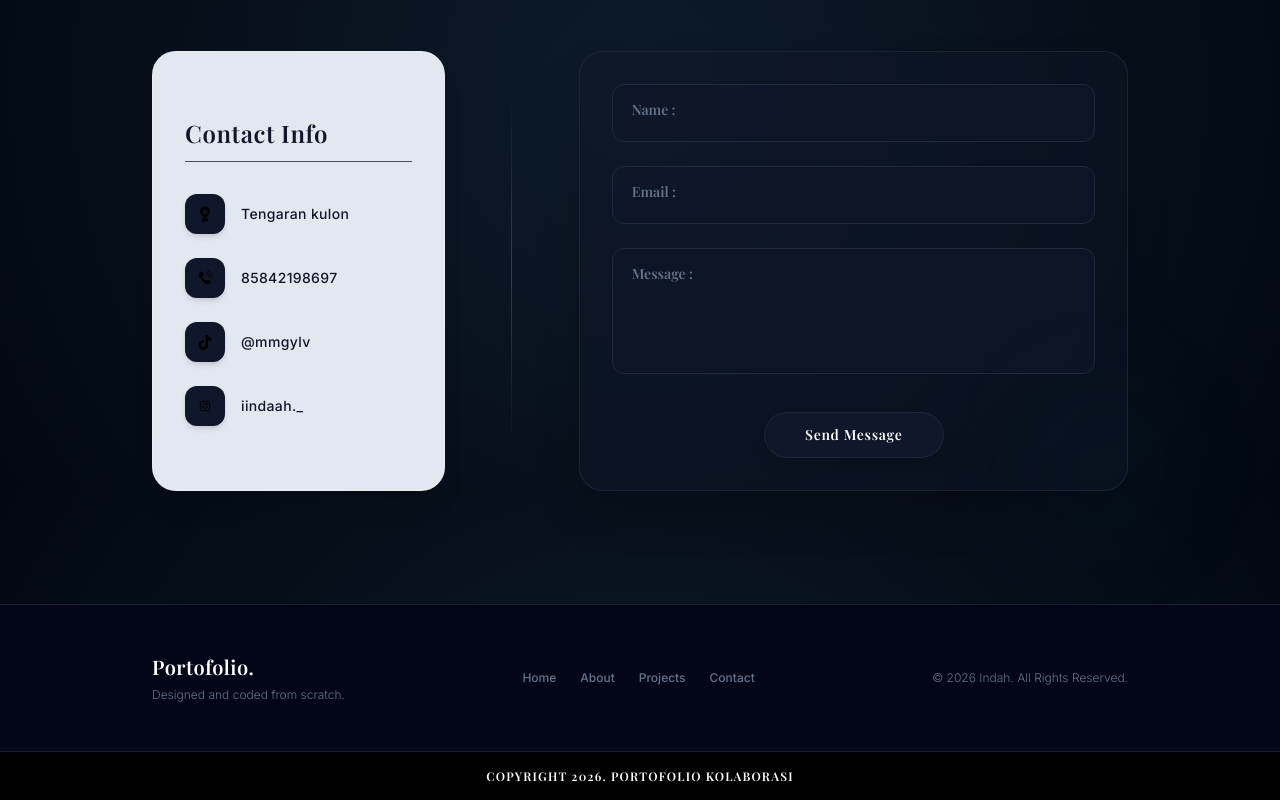
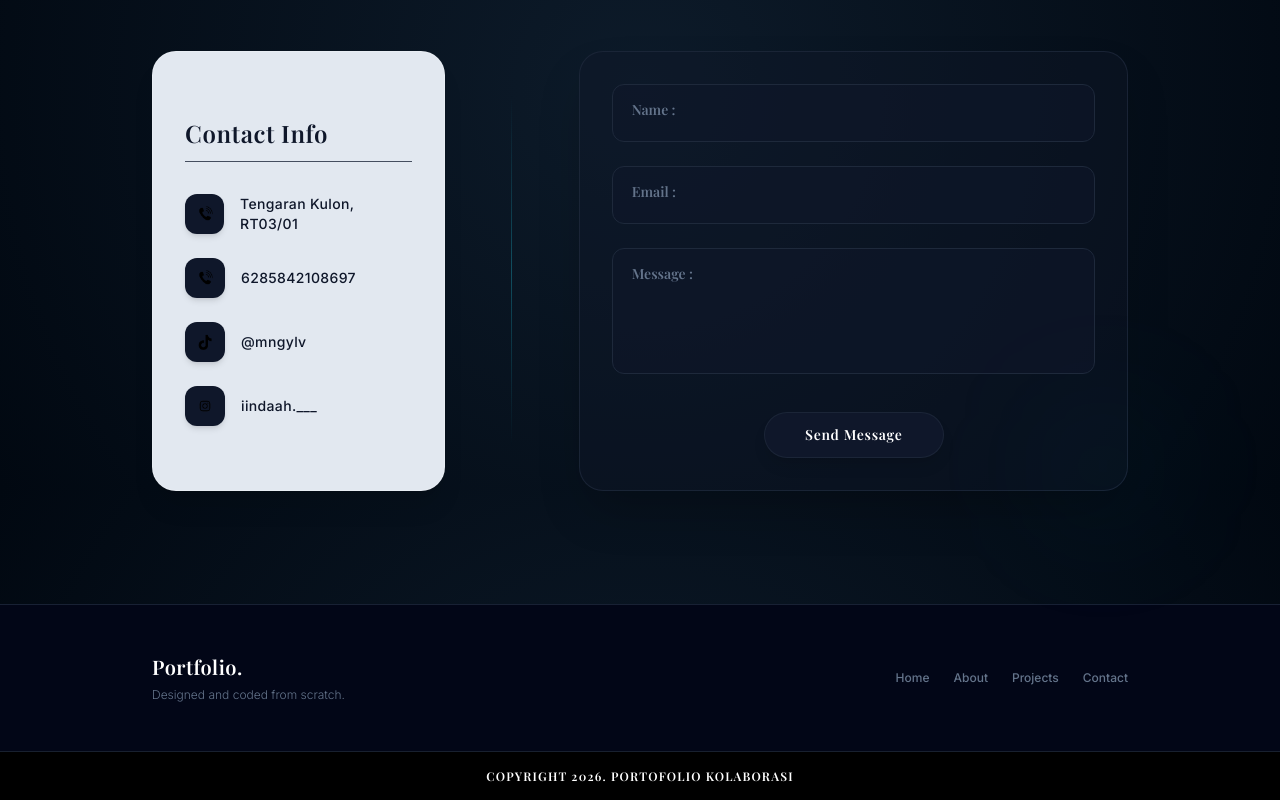
Before and after one commit to indahkhoirunnisa3625-arch/portofolio-pribadi, a plain HTML site: page index.html in a window 1280 px wide. Shown: the part 3512-4312 px from the top of the page. Drawn offline with nearby package versions, Linux system fonts and the light colour scheme; a web font is replaced by a local one.

Commit message:
Update index.html

```diff
--- a/index.html
+++ b/index.html
@@ -3,7 +3,7 @@
 <head>
     <meta charset="UTF-8">
     <meta name="viewport" content="width=device-width, initial-scale=1.0">
-    <title>Indah Khoirunisa | Portfolio</title>
+    <title>document</title>
     <script src="https://cdn.tailwindcss.com"></script>
     <link rel="preconnect" href="https://fonts.googleapis.com">
     <link rel="preconnect" href="https://fonts.gstatic.com" crossorigin>
@@ -12,7 +12,6 @@
 </head>
 <body class="min-h-screen overflow-x-hidden relative">
 
-    <!-- ===================== NAVBAR ===================== -->
     <header id="main-navbar" class="fixed top-0 left-0 w-full z-50 transition-all duration-300">
         <nav class="max-w-7xl mx-auto px-6 py-5 flex justify-between items-center">
 
@@ -38,7 +37,7 @@
         </nav>
     </header>
 
-    <!-- ===================== HERO ===================== -->
+    <!--Hero-->
     <main id="home" class="relative min-h-screen flex items-center z-10 px-6 max-w-7xl mx-auto grid grid-cols-1 md:grid-cols-12 gap-12 pt-28 pb-16">
         <div class="md:col-span-7 flex flex-col justify-center text-left space-y-6 order-2 md:order-1">
             <span class="text-cyan-400 text-xs sm:text-sm font-semibold tracking-widest uppercase reveal">
@@ -72,12 +71,12 @@
         </div>
     </main>
 
-    <!-- Divider -->
+    <!--garis batas-->
     <div class="w-full max-w-5xl mx-auto px-6 reveal">
         <div class="w-full h-[1px]" style="background: linear-gradient(to right, transparent, var(--divider), transparent);"></div>
     </div>
 
-    <!-- ===================== ABOUT ===================== -->
+    <!--About-->
     <section id="about" class="min-h-screen flex items-center z-10 px-6 max-w-7xl mx-auto grid grid-cols-1 md:grid-cols-12 gap-12 pt-24 pb-20">
 
         <div class="md:col-span-5 flex items-center justify-center relative reveal">
@@ -125,7 +124,7 @@
         <div class="w-full h-[1px]" style="background: linear-gradient(to right, transparent, var(--divider), transparent);"></div>
     </div>
 
-    <!-- ===================== SKILL ===================== -->
+    <!--Skill-->
     <section id="skill" class="min-h-screen flex flex-col justify-center z-10 px-6 max-w-5xl mx-auto pt-24 pb-20">
 
         <div class="flex flex-col items-center text-center mb-16 reveal">
@@ -139,7 +138,7 @@
 
             <div class="md:col-span-8 space-y-6">
 
-                <!-- HTML -->
+                <!--Skill Html-->
                 <div class="skill-item reveal" data-percent="90">
                     <div class="flex justify-between items-center mb-2">
                         <span class="text-dyn-primary font-mono tracking-widest text-sm font-medium">HTML</span>
@@ -150,7 +149,7 @@
                     </div>
                 </div>
 
-                <!-- CSS -->
+                <!--Skill Css-->
                 <div class="skill-item reveal delay-1" data-percent="80">
                     <div class="flex justify-between items-center mb-2">
                         <span class="text-dyn-primary font-mono tracking-widest text-sm font-medium">CSS</span>
@@ -161,7 +160,7 @@
                     </div>
                 </div>
 
-                <!-- JS -->
+                <!--Skill JavaScript-->
                 <div class="skill-item reveal delay-2" data-percent="40">
                     <div class="flex justify-between items-center mb-2">
                         <span class="text-dyn-primary font-mono tracking-widest text-sm font-medium">JAVASCRIPT</span>
@@ -172,7 +171,7 @@
                     </div>
                 </div>
 
-                <!-- Tailwind -->
+                <!--Skill Tailwind-->
                 <div class="skill-item reveal delay-3" data-percent="40">
                     <div class="flex justify-between items-center mb-2">
                         <span class="text-dyn-primary font-mono tracking-widest text-sm font-medium">TAILWIND CSS</span>
@@ -183,7 +182,7 @@
                     </div>
                 </div>
 
-                <!-- Figma -->
+                <!--Skill FIgma-->
                 <div class="skill-item reveal" data-percent="75" style="transition-delay:400ms">
                     <div class="flex justify-between items-center mb-2">
                         <span class="text-dyn-primary font-mono tracking-widest text-sm font-medium">FIGMA</span>
@@ -196,7 +195,7 @@
 
             </div>
 
-            <!-- Logo Icons -->
+            <!--Skill logo-->
             <div class="md:col-span-4 flex items-center justify-center md:justify-end reveal delay-2">
                 <div class="grid grid-cols-2 gap-6 p-4 rounded-3xl card-dyn shadow-inner">
                     <div class="logo-card-dyn w-20 h-20 flex items-center justify-center rounded-2xl hover:border-orange-500 hover:shadow-[0_0_15px_rgba(244,63,94,0.15)] group">
@@ -224,7 +223,7 @@
         <div class="w-full h-[1px]" style="background: linear-gradient(to right, transparent, var(--divider), transparent);"></div>
     </div>
 
-    <!-- ===================== PROJECT ===================== -->
+    <!--Project-->
     <section id="project" class="min-h-screen flex flex-col justify-center z-10 px-6 max-w-6xl mx-auto pt-24 pb-20">
 
         <div class="flex flex-col items-center text-center mb-16 reveal">
@@ -320,7 +319,7 @@
         <div class="w-full h-[1px]" style="background: linear-gradient(to right, transparent, var(--divider), transparent);"></div>
     </div>
 
-    <!-- ===================== CONTACT ===================== -->
+    <!--Contact-->
     <section id="contact" class="min-h-screen flex flex-col justify-center z-10 px-6 max-w-5xl mx-auto pt-24 pb-20">
 
         <div class="flex flex-col items-center text-center mb-16 reveal">
@@ -330,49 +329,50 @@
 
         <div class="grid grid-cols-1 md:grid-cols-12 gap-8 md:gap-12 items-stretch">
 
-            <!-- Info -->
+            <!--contact info-->
             <div class="md:col-span-4 flex flex-col justify-center reveal">
                 <div class="p-8 rounded-3xl shadow-xl space-y-6 h-full flex flex-col justify-center border transform hover:scale-[1.02] transition-transform duration-300"
                      style="background: var(--bg-contact-box); border-color: var(--border-contact); color: var(--text-contact-box);">
                     <h3 class="font-serif-elegant text-2xl font-bold tracking-wide mb-2 text-center md:text-left pb-3"
                         style="border-bottom: 1px solid var(--border-card);">Contact Info</h3>
 
-                    <div class="flex items-center space-x-4 group cursor-pointer">
+                    <a href="https://goo.gl/maps/KmNKAooab34fs3fDA" target="_blank" class="flex items-center space-x-4 group cursor-pointer no-underline">
                         <div class="contact-icon w-10 h-10 flex items-center justify-center rounded-xl shadow-md">
-                            <img src="asset/logo lokasi.png" class="h-5 w-5" fill="none" viewBox="0 0 24 24" stroke="currentColor"><path stroke-linecap="round" stroke-linejoin="round" stroke-width="2" d="M17.657 16.657L13.414 20.9a1.998 1.998 0 01-2.827 0l-4.244-4.243a8 8 0 1111.314 0z"/><path stroke-linecap="round" stroke-linejoin="round" stroke-width="2" d="M15 11a3 3 0 11-6 0 3 3 0 016 0z"/></svg>
+                            <img src="asset/logo telepon.png" class="h-5 w-5" fill="currentColor" viewBox="0 0 24 24"><path d="M12.525.02c1.31-.02 2.61-.01 3.91-.02.08 1.53.63 3.03 1.6 4.15.91.99 2.22 1.6 3.59 1.75v3.9c-1.42-.05-2.82-.49-4.01-1.32-.18-.13-.35-.27-.52-.42v6.04c.04 2.53-.94 5.04-2.79 6.76-2.02 1.89-5.03 2.51-7.65 1.61-2.52-.84-4.52-2.99-5.18-5.56-.75-2.89.24-6.14 2.51-7.98 1.83-1.5 4.31-1.99 6.55-1.32v4.03c-1.12-.42-2.39-.24-3.34.49-.91.68-1.37 1.85-1.2 2.98.17 1.15.98 2.14 2.05 2.52 1.05.38 2.27.12 3.07-.63.63-.58.93-1.44.89-2.28V0h.02z"/></svg>
                         </div>
-                        <span class="text-sm font-medium tracking-wide group-hover:text-cyan-500 transition-colors" style="color: var(--text-contact-box);">Tengaran kulon</span>
-                    </div>
+                        <span class="text-sm font-medium tracking-wide group-hover:text-cyan-400 transition-colors duration-300" style="color: var(--text-contact-box);">Tengaran Kulon, RT03/01</span>
+                    </a>
 
-                    <div class="flex items-center space-x-4 group cursor-pointer">
+                    <a href="https://wa.me/qr/DTP22IMHRVIOF1" target="_blank" class="flex items-center space-x-4 group cursor-pointer no-underline">
                         <div class="contact-icon w-10 h-10 flex items-center justify-center rounded-xl shadow-md">
-                            <img src="asset/logo telepon.png" class="h-5 w-5" fill="none" viewBox="0 0 24 24" stroke="currentColor"><path stroke-linecap="round" stroke-linejoin="round" stroke-width="2" d="M3 5a2 2 0 012-2h3.28a1 1 0 01.94.725l.548 2.2a1 1 0 01-.321.988l-1.305.98a10.582 10.582 0 004.872 4.872l.98-1.305a1 1 0 01.988-.321l2.2.548a1 1 0 01.725.94V19a2 2 0 01-2 2h-1C9.716 21 3 14.284 3 6V5z"/></svg>
+                            <img src="asset/logo telepon.png" class="h-5 w-5" fill="currentColor" viewBox="0 0 24 24"><path d="M12.525.02c1.31-.02 2.61-.01 3.91-.02.08 1.53.63 3.03 1.6 4.15.91.99 2.22 1.6 3.59 1.75v3.9c-1.42-.05-2.82-.49-4.01-1.32-.18-.13-.35-.27-.52-.42v6.04c.04 2.53-.94 5.04-2.79 6.76-2.02 1.89-5.03 2.51-7.65 1.61-2.52-.84-4.52-2.99-5.18-5.56-.75-2.89.24-6.14 2.51-7.98 1.83-1.5 4.31-1.99 6.55-1.32v4.03c-1.12-.42-2.39-.24-3.34.49-.91.68-1.37 1.85-1.2 2.98.17 1.15.98 2.14 2.05 2.52 1.05.38 2.27.12 3.07-.63.63-.58.93-1.44.89-2.28V0h.02z"/></svg>
                         </div>
-                        <span class="text-sm font-medium tracking-wide group-hover:text-cyan-500 transition-colors" style="color: var(--text-contact-box);">85842198697</span>
-                    </div>
+                        <span class="text-sm font-medium tracking-wide group-hover:text-cyan-400 transition-colors duration-300" style="color: var(--text-contact-box);">6285842108697</span>
+                    </a>
 
-                    <a href="https://www.tiktok.com/@mmgylv" target="_blank" class="flex items-center space-x-4 group cursor-pointer no-underline">
+                    <a href="https://www.tiktok.com/@mngylv" target="_blank" class="flex items-center space-x-4 group cursor-pointer no-underline">
                         <div class="contact-icon w-10 h-10 flex items-center justify-center rounded-xl shadow-md">
                             <img src="asset/logo tiktok.png" class="h-5 w-5" fill="currentColor" viewBox="0 0 24 24"><path d="M12.525.02c1.31-.02 2.61-.01 3.91-.02.08 1.53.63 3.03 1.6 4.15.91.99 2.22 1.6 3.59 1.75v3.9c-1.42-.05-2.82-.49-4.01-1.32-.18-.13-.35-.27-.52-.42v6.04c.04 2.53-.94 5.04-2.79 6.76-2.02 1.89-5.03 2.51-7.65 1.61-2.52-.84-4.52-2.99-5.18-5.56-.75-2.89.24-6.14 2.51-7.98 1.83-1.5 4.31-1.99 6.55-1.32v4.03c-1.12-.42-2.39-.24-3.34.49-.91.68-1.37 1.85-1.2 2.98.17 1.15.98 2.14 2.05 2.52 1.05.38 2.27.12 3.07-.63.63-.58.93-1.44.89-2.28V0h.02z"/></svg>
                         </div>
-                        <span class="text-sm font-medium tracking-wide group-hover:text-cyan-400 transition-colors duration-300" style="color: var(--text-contact-box);">@mmgylv</span>
+                        <span class="text-sm font-medium tracking-wide group-hover:text-cyan-400 transition-colors duration-300" style="color: var(--text-contact-box);">@mngylv</span>
                     </a>
 
-                    <div class="flex items-center space-x-4 group cursor-pointer">
+                    <a href="https://www.instagram.com/iindaah.___?igsh=MXFuODJhNGdxZ2NoMQ==" target="_blank" class="flex items-center space-x-4 group cursor-pointer no-underline">
                         <div class="contact-icon w-10 h-10 flex items-center justify-center rounded-xl shadow-md">
-                            <img src="asset/logo ig.png" class="h-5 w-5" fill="none" viewBox="0 0 24 24" stroke="currentColor"><path stroke-linecap="round" stroke-linejoin="round" stroke-width="2" d="M7 11a1 1 0 011-1h8a1 1 0 011 1v3a1 1 0 01-1 1H8a1 1 0 01-1-1v-3z"/><path stroke-linecap="round" stroke-linejoin="round" stroke-width="2" d="M16 11.37A4 4 0 1112.63 8 4 4 0 0116 11.37zM17.5 6.5h.01"/></svg>
+                            <img src="asset/logo ig.png" class="h-5 w-5" fill="currentColor" viewBox="0 0 24 24"><path d="M12.525.02c1.31-.02 2.61-.01 3.91-.02.08 1.53.63 3.03 1.6 4.15.91.99 2.22 1.6 3.59 1.75v3.9c-1.42-.05-2.82-.49-4.01-1.32-.18-.13-.35-.27-.52-.42v6.04c.04 2.53-.94 5.04-2.79 6.76-2.02 1.89-5.03 2.51-7.65 1.61-2.52-.84-4.52-2.99-5.18-5.56-.75-2.89.24-6.14 2.51-7.98 1.83-1.5 4.31-1.99 6.55-1.32v4.03c-1.12-.42-2.39-.24-3.34.49-.91.68-1.37 1.85-1.2 2.98.17 1.15.98 2.14 2.05 2.52 1.05.38 2.27.12 3.07-.63.63-.58.93-1.44.89-2.28V0h.02z"/></svg>
                         </div>
-                        <span class="text-sm font-medium tracking-wide group-hover:text-cyan-500 transition-colors" style="color: var(--text-contact-box);">iindaah._</span>
-                    </div>
+                        <span class="text-sm font-medium tracking-wide group-hover:text-cyan-400 transition-colors duration-300" style="color: var(--text-contact-box);">iindaah.___</span>
+                    </a>
+
                 </div>
             </div>
 
-            <!-- Divider vertical -->
+            <!--garis batas-->
             <div class="hidden md:flex md:col-span-1 justify-center items-center reveal delay-1">
                 <div class="w-[1px] h-4/5" style="background: linear-gradient(to bottom, transparent, var(--divider), transparent);"></div>
             </div>
 
-            <!-- Form -->
+            <!--Form-->
             <div class="md:col-span-7 flex flex-col justify-center reveal delay-2">
                 <div class="p-8 rounded-3xl shadow-2xl relative card-dyn">
                     <div class="absolute -bottom-10 -right-10 w-32 h-32 bg-cyan-500/5 rounded-full blur-3xl pointer-events-none"></div>
@@ -411,11 +411,11 @@
         </div>
     </section>
 
-    <!-- ===================== FOOTER ===================== -->
+    <!--Footer-->
     <footer class="footer-main border-t py-12">
         <div class="max-w-5xl mx-auto px-6 flex flex-col md:flex-row items-center justify-between gap-6">
             <div class="reveal">
-                <a href="#" class="font-serif-elegant text-xl font-bold tracking-wide text-footer-main hover:text-cyan-400 transition-colors">Portofolio.</a>
+                <a href="#" class="font-serif-elegant text-xl font-bold tracking-wide text-footer-main hover:text-cyan-400 transition-colors">Portfolio.</a>
                 <p class="text-xs mt-1.5 font-light" style="color: var(--text-muted);">Designed and coded from scratch.</p>
             </div>
             <div class="flex flex-wrap justify-center gap-x-6 gap-y-2 text-xs font-medium reveal delay-1" style="color: var(--text-muted);">
@@ -424,7 +424,6 @@
                 <a href="#project" class="hover:text-cyan-400 transition-colors">Projects</a>
                 <a href="#contact" class="hover:text-cyan-400 transition-colors">Contact</a>
             </div>
-            <div class="text-xs font-light reveal delay-2" style="color: var(--text-muted);">&copy; 2026 Indah. All Rights Reserved.</div>
         </div>
     </footer>
 
```
